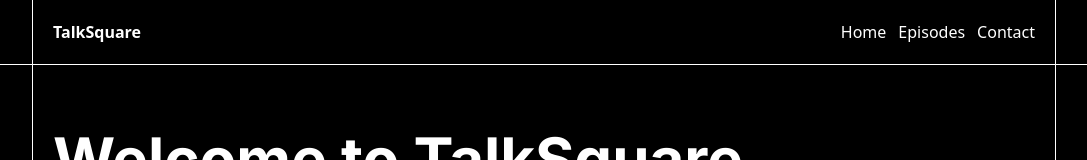
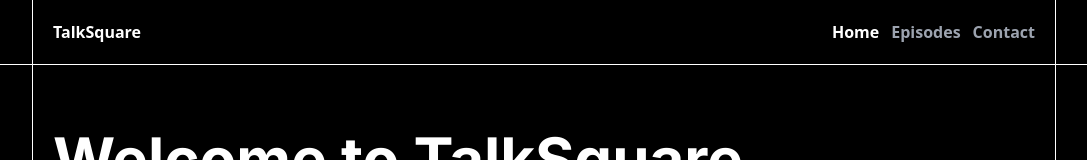
Before and after one commit to piotrszubert/TalkSquare, a Next.js app: page / in a window 1280 px wide. Shown: the top 160 px of the page, without its empty margins (96-1183 px from the left). Built offline with nearby package versions, Linux system fonts and the light colour scheme.

Commit message:
added links, active link, refactor

```diff
--- a/components/header.tsx
+++ b/components/header.tsx
@@ -1,4 +1,14 @@
+import Link from "next/link";
+import { useRouter } from "next/router";
+
+const links = [
+    {name: 'Home', path: '/'},
+    {name: 'Episodes', path: '/episodes'},
+    {name: 'Contact', path: '/contact'},
+]
+
 export default function Header() {
+    const router = useRouter();
     return(
         <header className="border-b border-white">
             <div className="max-w-5xl mx-auto flex justify-between border-x border-white py-5 px-5">
@@ -8,15 +18,18 @@
                 <div>
                     <nav>
                         <ul className="flex gap-3">
-                            <li>
-                                Home
-                            </li>
-                            <li>
-                                Episodes
-                            </li>
-                            <li>
-                                Contact
-                            </li>
+                            {links.map((link, index) => (
+                                <li
+                                    key={index}
+                                >
+                                    <Link
+                                        className={`${router.asPath === link.path ? 'text-white' : 'text-gray-400'} text-gray-400 hover:text-white font-bold`}
+                                        href={link.path}
+                                    >
+                                        {link.name}
+                                    </Link>
+                                </li>
+                            ))}
                         </ul>
                     </nav>
                 </div>
```
